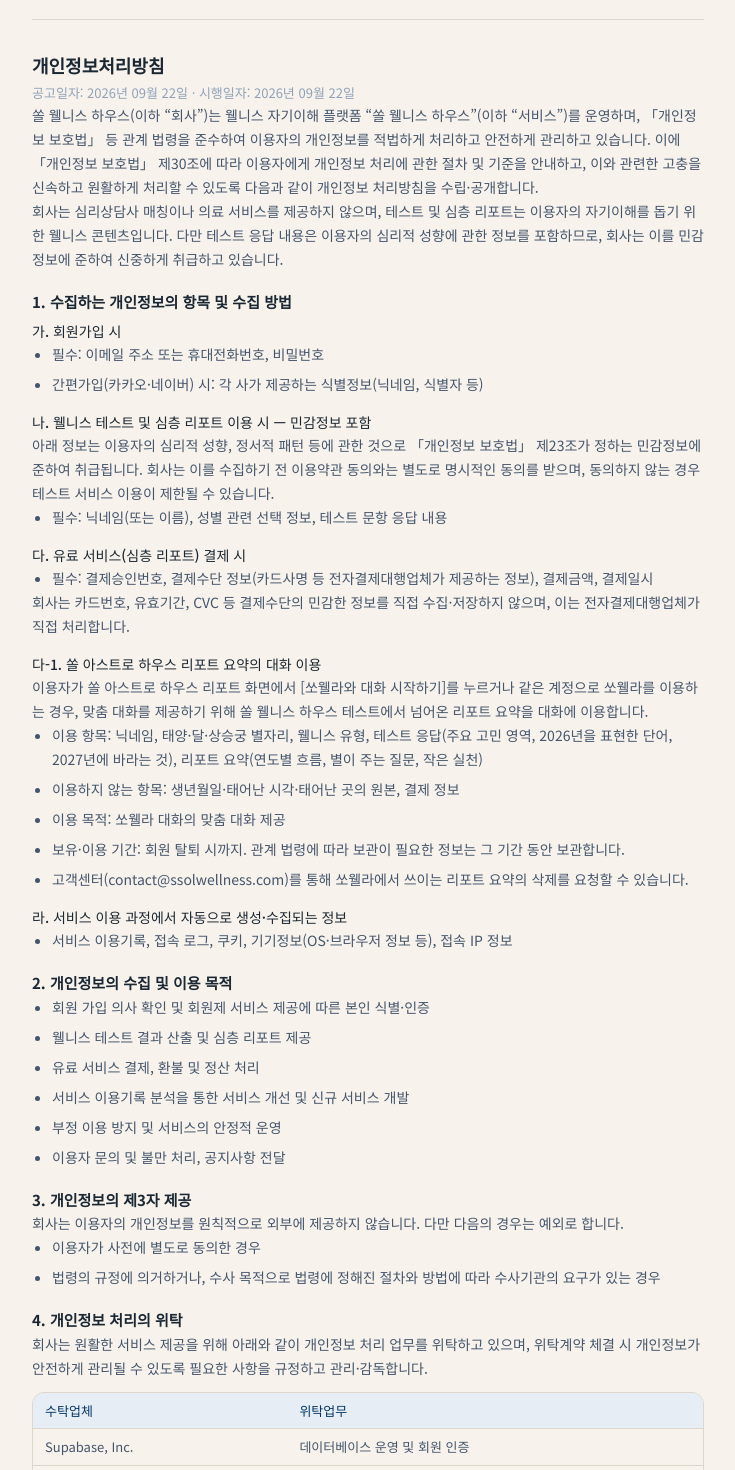
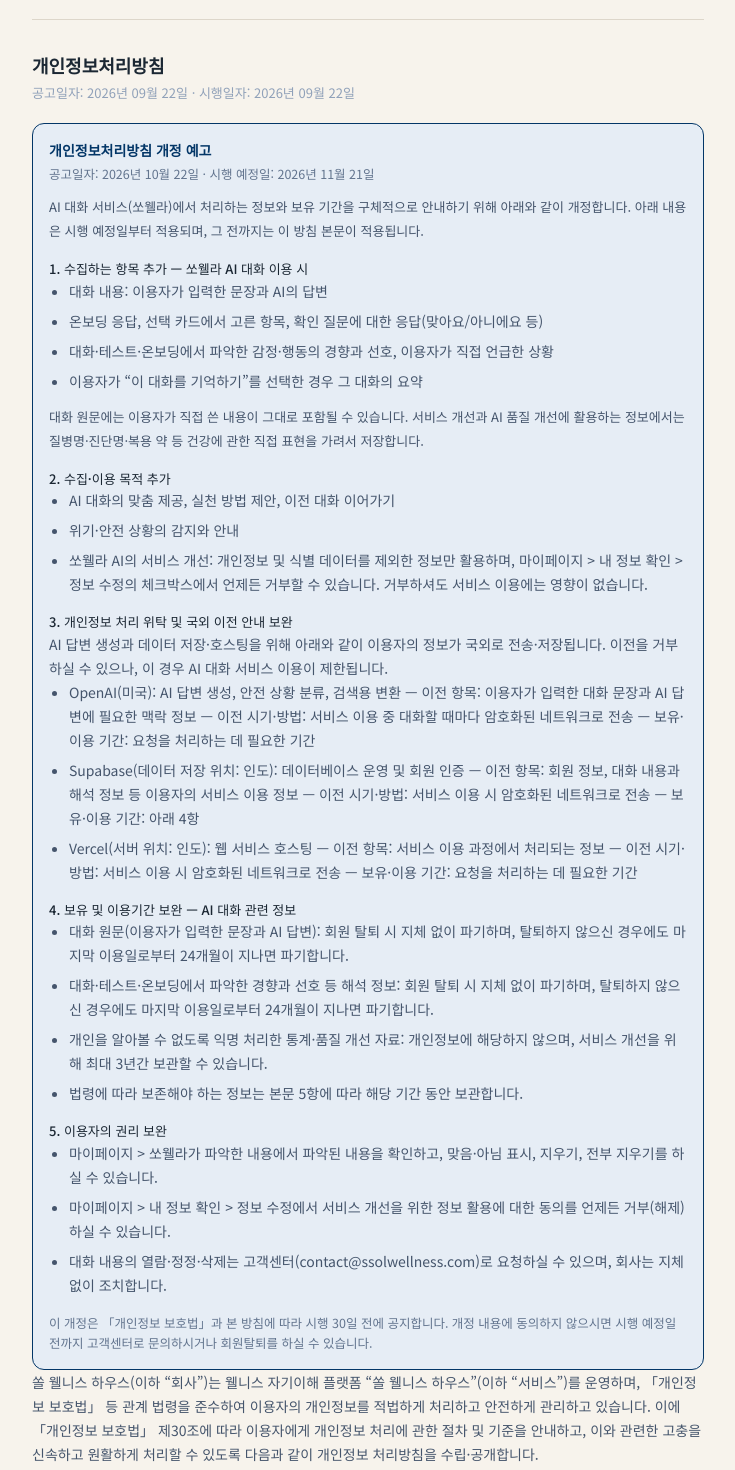
Before and after one commit to sugar0401pie-maker/Ssol-Wellness-House, a Next.js app: page /legal in a window 1280 px wide. Shown: the part 4680-6150 px from the top of the page, without its empty margins (272-1007 px from the left). Built offline with nearby package versions, Linux system fonts and the light colour scheme; a web font is replaced by a local one.

Commit message:
docs: 개인정보처리방침 개정 예고(AI 대화 수집·국외 이전·보유 24개월/통계 3년) — 공개 전 확인 대기
Co-Authored-By: Claude Sonnet 5.5 <noreply@anthropic.com>

```diff
--- a/app/legal/page.tsx
+++ b/app/legal/page.tsx
@@ -304,6 +304,78 @@ export default function LegalPage() {
           <h2 className="text-[18px] font-semibold text-foreground">개인정보처리방침</h2>
           <p className="mt-1 text-[13px] text-slate-400">공고일자: 2026년 09월 22일 · 시행일자: 2026년 09월 22일</p>
 
+          {/* 2026-10-22 개인정보처리방침 개정 예고(공고 10/22 → 시행 예정 11/21, 30일 전 고지). 대표님 결정: 대화 원문은 짧게(24개월), 개인을 알 수 없게 만든
+              통계는 더 길게(3년). 시행일(2026-11-21)에는 이 상자의 내용을 아래 본문(1·2·4·5·7항)에 합치고 상자는 지운다(CLAUDE.md 2026-10-22 기록).
+              ⚠ 법률 검토 전 문구 — 특히 국외 이전 항목과 보유 기간 표기. */}
+          <div className="mt-5 rounded-xl border border-navy bg-navy-soft p-4" id="privacy-notice">
+            <p className="text-[14px] font-semibold text-navy">개인정보처리방침 개정 예고</p>
+            <p className="mt-1 text-[12.5px] text-slate-500">공고일자: 2026년 10월 22일 · 시행 예정일: 2026년 11월 21일</p>
+            <p className="mt-3 text-[13px] leading-6 text-slate-600">
+              AI 대화 서비스(쏘웰라)에서 처리하는 정보와 보유 기간을 구체적으로 안내하기 위해 아래와 같이 개정합니다. 아래 내용은
+              시행 예정일부터 적용되며, 그 전까지는 이 방침 본문이 적용됩니다.
+            </p>
+
+            <p className="mt-4 text-[13px] font-medium text-foreground">1. 수집하는 항목 추가 — 쏘웰라 AI 대화 이용 시</p>
+            <UL
+              items={[
+                "대화 내용: 이용자가 입력한 문장과 AI의 답변",
+                "온보딩 응답, 선택 카드에서 고른 항목, 확인 질문에 대한 응답(맞아요/아니에요 등)",
+                "대화·테스트·온보딩에서 파악한 감정·행동의 경향과 선호, 이용자가 직접 언급한 상황",
+                "이용자가 \u201C이 대화를 기억하기\u201D를 선택한 경우 그 대화의 요약",
+              ]}
+            />
+            <p className="mt-3 text-[13px] leading-6 text-slate-600">
+              대화 원문에는 이용자가 직접 쓴 내용이 그대로 포함될 수 있습니다. 서비스 개선과 AI 품질 개선에 활용하는 정보에서는 질병명·진단명·복용 약
+              등 건강에 관한 직접 표현을 가려서 저장합니다.
+            </p>
+
+            <p className="mt-4 text-[13px] font-medium text-foreground">2. 수집·이용 목적 추가</p>
+            <UL
+              items={[
+                "AI 대화의 맞춤 제공, 실천 방법 제안, 이전 대화 이어가기",
+                "위기·안전 상황의 감지와 안내",
+                "쏘웰라 AI의 서비스 개선: 개인정보 및 식별 데이터를 제외한 정보만 활용하며, 마이페이지 > 내 정보 확인 > 정보 수정의 체크박스에서 언제든 거부할 수 있습니다. 거부하셔도 서비스 이용에는 영향이 없습니다.",
+              ]}
+            />
+
+            <p className="mt-4 text-[13px] font-medium text-foreground">3. 개인정보 처리 위탁 및 국외 이전 안내 보완</p>
+            <P>
+              AI 답변 생성과 데이터 저장·호스팅을 위해 아래와 같이 이용자의 정보가 국외로 전송·저장됩니다. 이전을 거부하실 수 있으나, 이 경우 AI
+              대화 서비스 이용이 제한됩니다.
+            </P>
+            <UL
+              items={[
+                "OpenAI(미국): AI 답변 생성, 안전 상황 분류, 검색용 변환 — 이전 항목: 이용자가 입력한 대화 문장과 AI 답변에 필요한 맥락 정보 — 이전 시기·방법: 서비스 이용 중 대화할 때마다 암호화된 네트워크로 전송 — 보유·이용 기간: 요청을 처리하는 데 필요한 기간",
+                "Supabase(데이터 저장 위치: 인도): 데이터베이스 운영 및 회원 인증 — 이전 항목: 회원 정보, 대화 내용과 해석 정보 등 이용자의 서비스 이용 정보 — 이전 시기·방법: 서비스 이용 시 암호화된 네트워크로 전송 — 보유·이용 기간: 아래 4항",
+                "Vercel(서버 위치: 인도): 웹 서비스 호스팅 — 이전 항목: 서비스 이용 과정에서 처리되는 정보 — 이전 시기·방법: 서비스 이용 시 암호화된 네트워크로 전송 — 보유·이용 기간: 요청을 처리하는 데 필요한 기간",
+              ]}
+            />
+
+            <p className="mt-4 text-[13px] font-medium text-foreground">4. 보유 및 이용기간 보완 — AI 대화 관련 정보</p>
+            <UL
+              items={[
+                "대화 원문(이용자가 입력한 문장과 AI 답변): 회원 탈퇴 시 지체 없이 파기하며, 탈퇴하지 않으신 경우에도 마지막 이용일로부터 24개월이 지나면 파기합니다.",
+                "대화·테스트·온보딩에서 파악한 경향과 선호 등 해석 정보: 회원 탈퇴 시 지체 없이 파기하며, 탈퇴하지 않으신 경우에도 마지막 이용일로부터 24개월이 지나면 파기합니다.",
+                "개인을 알아볼 수 없도록 익명 처리한 통계·품질 개선 자료: 개인정보에 해당하지 않으며, 서비스 개선을 위해 최대 3년간 보관할 수 있습니다.",
+                "법령에 따라 보존해야 하는 정보는 본문 5항에 따라 해당 기간 동안 보관합니다.",
+              ]}
+            />
+
+            <p className="mt-4 text-[13px] font-medium text-foreground">5. 이용자의 권리 보완</p>
+            <UL
+              items={[
+                "마이페이지 > 쏘웰라가 파악한 내용에서 파악된 내용을 확인하고, 맞음·아님 표시, 지우기, 전부 지우기를 하실 수 있습니다.",
+                "마이페이지 > 내 정보 확인 > 정보 수정에서 서비스 개선을 위한 정보 활용에 대한 동의를 언제든 거부(해제)하실 수 있습니다.",
+                "대화 내용의 열람·정정·삭제는 고객센터(contact@ssolwellness.com)로 요청하실 수 있으며, 회사는 지체 없이 조치합니다.",
+              ]}
+            />
+
+            <p className="mt-4 text-[12.5px] leading-5 text-slate-500">
+              이 개정은 「개인정보 보호법」과 본 방침에 따라 시행 30일 전에 공지합니다. 개정 내용에 동의하지 않으시면 시행 예정일 전까지
+              고객센터로 문의하시거나 회원탈퇴를 하실 수 있습니다.
+            </p>
+          </div>
+
           <P>
             쏠 웰니스 하우스(이하 &ldquo;회사&rdquo;)는 웰니스 자기이해 플랫폼 &ldquo;쏠 웰니스 하우스&rdquo;(이하
             &ldquo;서비스&rdquo;)를 운영하며, 「개인정보 보호법」 등 관계 법령을 준수하여 이용자의 개인정보를 적법하게
```
Also changed, not shown: 1 other file (tests, documents, lock files or other folders).
